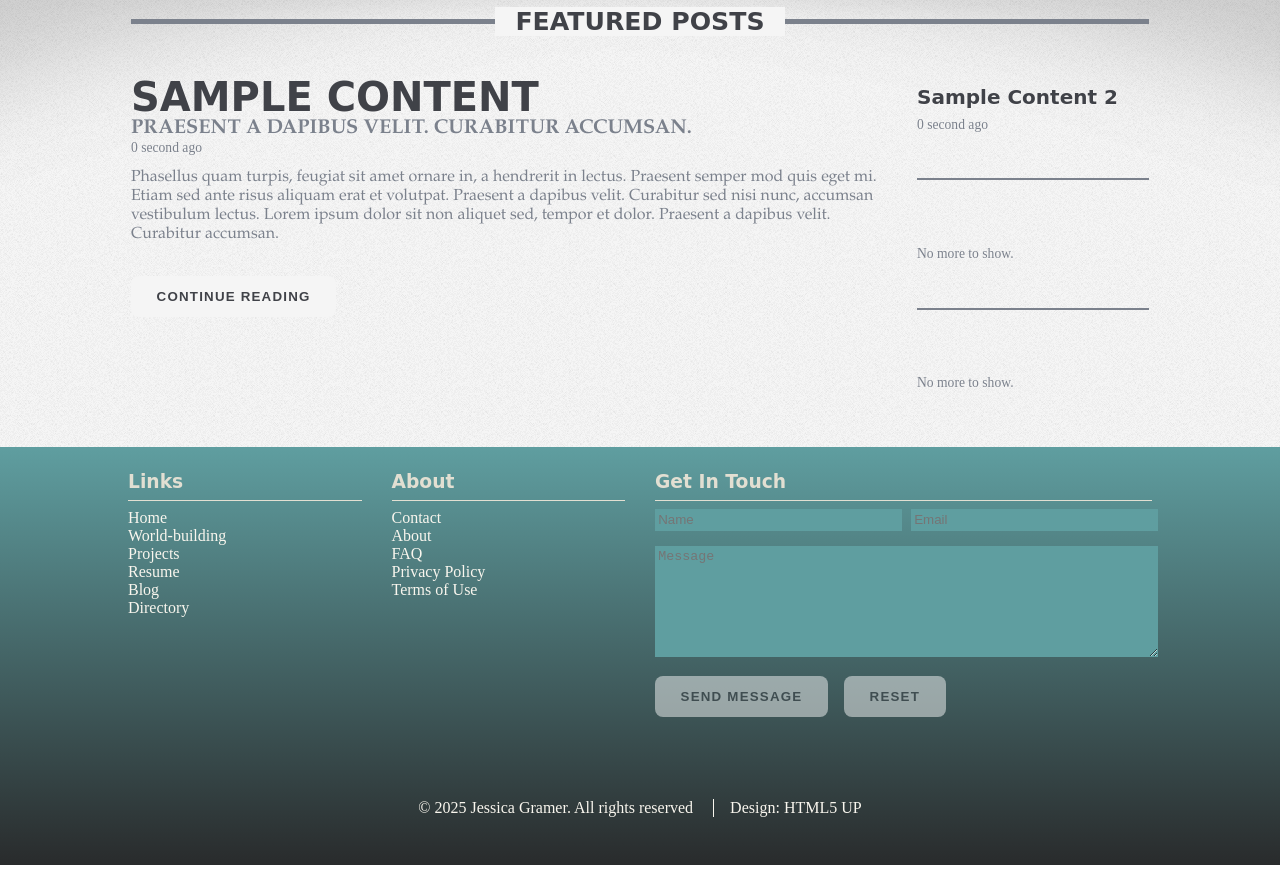
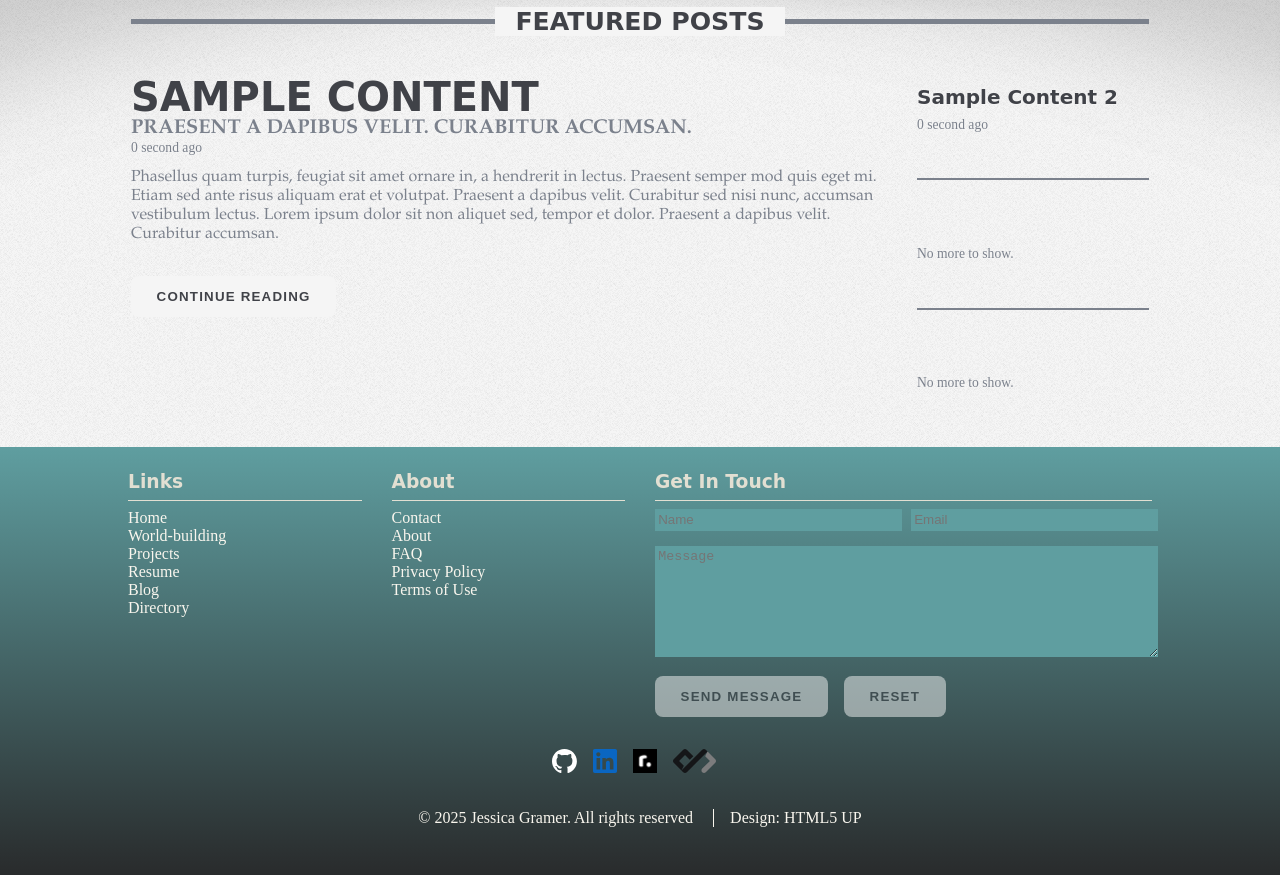
Before and after one commit to Sugar500/sugar500.github.io, a plain HTML site: page index.html in a window 1280 px wide. Shown: the part 803-1678 px from the top of the page. Drawn offline with Linux system fonts and the light colour scheme.

Commit message:
Update icon classes and handle null elements in initFooter
Replaced outdated 'fa-' classes with 'icon-' classes in the footer for consistency. Added null element handling in the `setUpIcon` function to prevent potential runtime errors. These changes improve code robustness and align styling with updated class naming conventions.

```diff
--- a/pages/footer.html
+++ b/pages/footer.html
@@ -62,15 +62,15 @@
 
         <!-- icons -->
         <ul class="icons">
-        <li><a href="https://github.com/Sugar500" class="fa-github"></a></li>
+        <li><a href="https://github.com/Sugar500" class="icon-github"></a></li>
         <li>
-            <a href="http://www.linkedin.com/in/jessica-gramer-731046232" class="fa-linkedin"></a>
+            <a href="http://www.linkedin.com/in/jessica-gramer-731046232" class="icon-linkedin"></a>
         </li>
         <li>
-            <a href="https://roadmap.sh/u/sugar500" class="fa-roadmap-sh"></a>
+            <a href="https://roadmap.sh/u/sugar500" class="icon-roadmap-sh"></a>
         </li>
         <li>
-            <a href="https://app.daily.dev/sugar500" class="fa-daily-dev"></a>
+            <a href="https://app.daily.dev/sugar500" class="icon-daily-dev"></a>
         </li>
     </ul>
 
--- a/scripts/loaded-components.js
+++ b/scripts/loaded-components.js
@@ -47,6 +47,11 @@ function initBanner() {
 
 function initFooter() {
     function setUpIcon(element, fileType) {
+        if (element === null) {
+            console.error("Element was null");
+            return;
+        }
+
         const fileSource = document.getElementById("data-files");
         const classList = Array.from(element.classList);
         const iconClass = classList.find(className => className.startsWith('icon-'));
```
